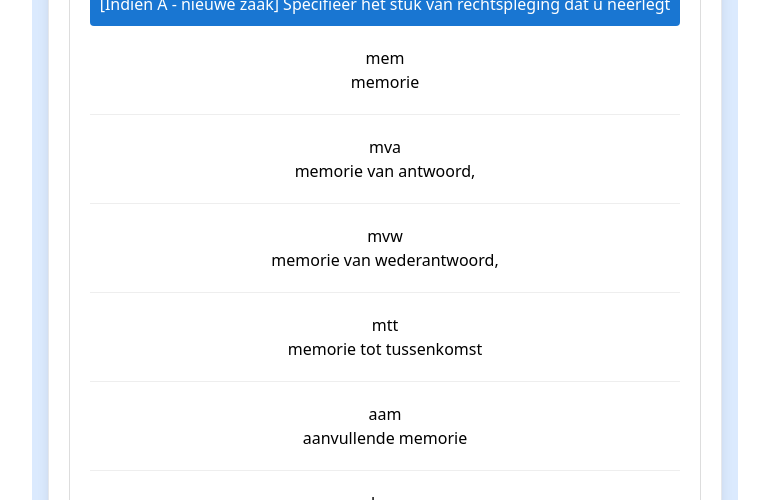
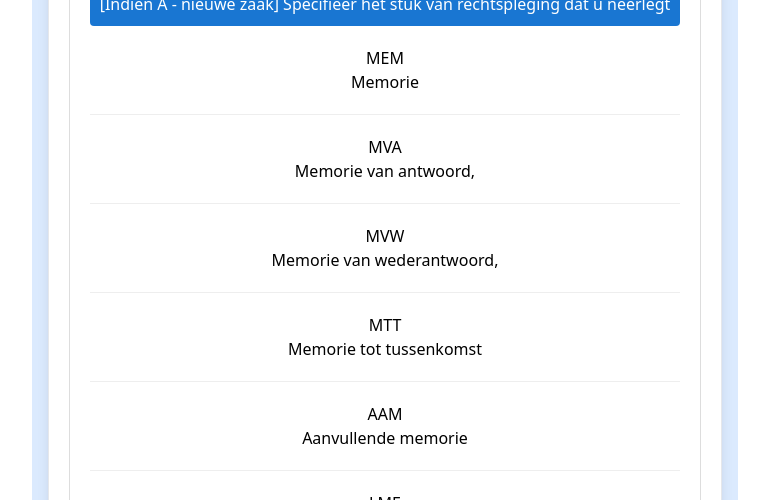
Before and after one commit to Larscode-io/eform3, a Vue app: page /form in a window 1280 px wide. Both pictures are taken after a click on the button "Next". Shown: the part 288-788 px from the top of the page, without its empty margins (255-1024 px from the left). Built offline with nearby package versions, Linux system fonts and the light colour scheme.

Commit message:
emit from components

```diff
--- a/src/components/FormCaseTypePicker.vue
+++ b/src/components/FormCaseTypePicker.vue
@@ -45,7 +45,7 @@ const selectedPlan = ref(null);
 
 function pickPlan(plan) {
   selectedPlan.value = plan;
-  emit('update', plan);
+  emit('update', { plan });
 }
 </script>
 
--- a/src/components/FormNewCasePicker.vue
+++ b/src/components/FormNewCasePicker.vue
@@ -11,7 +11,7 @@
       </div>
       <div class="plans">
         <div v-for="plan in plans" :key="plan.name" @click="pickPlan(plan)"
-          :class="{ 'selected': selectedPlan === plan }">
+          :class="{ 'bg-yellow-300': selectedPlan === plan }">
           <div>
             <h3>{{ plan.name }}</h3>
             <p>{{ plan.description }}</p>
@@ -24,30 +24,30 @@
 
 <script setup>
 import { ref } from 'vue';
+const emit = defineEmits(['update']);
 
 const componentName = 'FormNewCasePicker';
 const plans = ref([
-  { name: 'mem', description: 'memorie' },
-  { name: 'mva', description: 'memorie van antwoord,' },
-  { name: 'mvw', description: 'memorie van wederantwoord,' },
-  { name: 'mtt', description: 'memorie tot tussenkomst' },
-  { name: 'aam', description: 'aanvullende memorie' },
-  { name: 'lme', description: 'laatste memorie' },
-  { name: 'avs', description: 'akte houdende een vordering tot schorsing' },
-  { name: 'sov', description: 'schriftelijke opmerkingen (vordering tot schorsing)' },
-  { name: 'vwg', description: 'verzoek om te worden gehoord' },
-  { name: 'and', description: 'andere' },
+  { name: 'MEM', description: 'Memorie' },
+  { name: 'MVA', description: 'Memorie van antwoord,' },
+  { name: 'MVW', description: 'Memorie van wederantwoord,' },
+  { name: 'MTT', description: 'Memorie tot tussenkomst' },
+  { name: 'AAM', description: 'Aanvullende memorie' },
+  { name: 'LME', description: 'Laatste memorie' },
+  { name: 'AVS', description: 'Akte houdende een vordering tot schorsing' },
+  { name: 'SOV', description: 'Schriftelijke opmerkingen (vordering tot schorsing)' },
+  { name: 'VWG', description: 'Verzoek om te worden gehoord' },
+  { name: 'AND', description: 'Andere' },
 ]);
 const selectedPlan = ref(null);
 
 function pickPlan(plan) {
   selectedPlan.value = plan;
-  // Here you would emit events as needed
+  emit('update', { plan });
 }
 </script>
 
 <style scoped>
-/* Basic styling to replicate Vuetify's look somewhat */
 .card {
   border: 1px solid #ddd;
   border-radius: 4px;
@@ -71,10 +71,4 @@ function pickPlan(plan) {
 .plans div:last-child {
   border-bottom: none;
 }
-
-.selected {
-  background-color: #ff0;
-}
-
-/* Add more styling as needed */
 </style>
```
